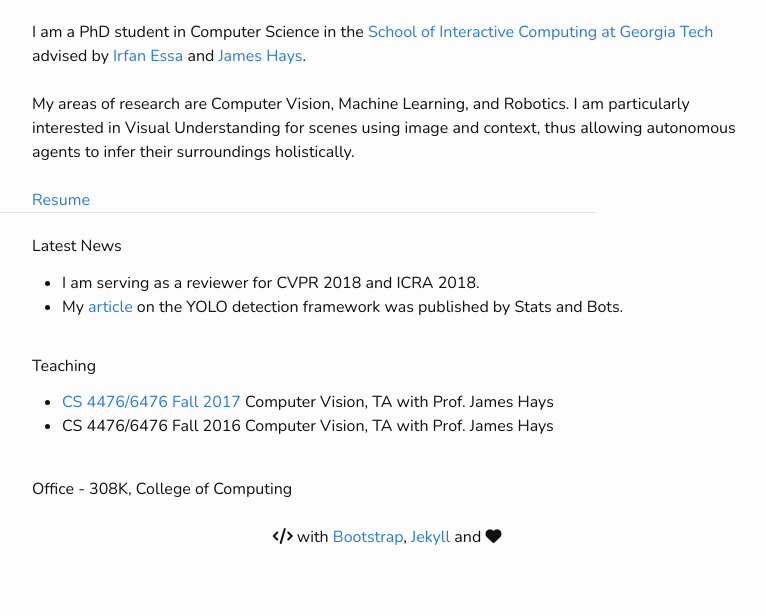
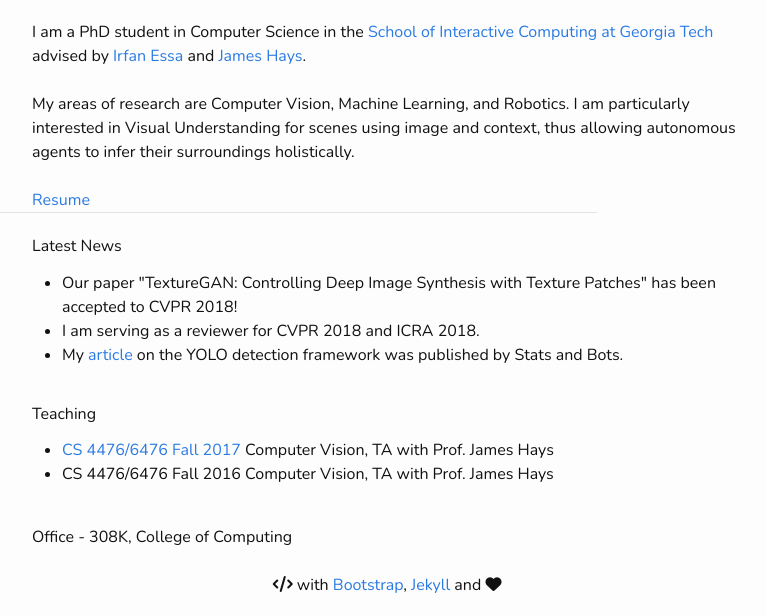
Before and after one commit to varunagrawal/varunagrawal.github.io, a Jekyll site: the page built from index.html, in a window 1280 px wide, cut to the strip 284-900 px from the top of the page. Shown: the whole strip, without its empty margins (253-1019 px from the left). Built offline with Jekyll 4.4.1, drawn with Linux system fonts in a browser that asks for light colours; nearby versions of some CDN libraries.

Commit message:
TextureGAN CVPR added to news and resume

```diff
--- a/index.html
+++ b/index.html
@@ -77,6 +77,7 @@ title: Varun Agrawal Online
             <h6>Latest News</h6>
             <div>
                 <ul>
+                    <li>Our paper "TextureGAN: Controlling Deep Image Synthesis with Texture Patches" has been accepted to CVPR 2018!</li>
                     <li>I am serving as a reviewer for CVPR 2018 and ICRA 2018.</li>
                     <li>My <a href="https://blog.statsbot.co/real-time-object-detection-yolo-cd348527b9b7">article</a> on the YOLO detection framework was published by Stats and Bots.</li>
                 </ul>
```
Also changed, not shown: 1 other file.
